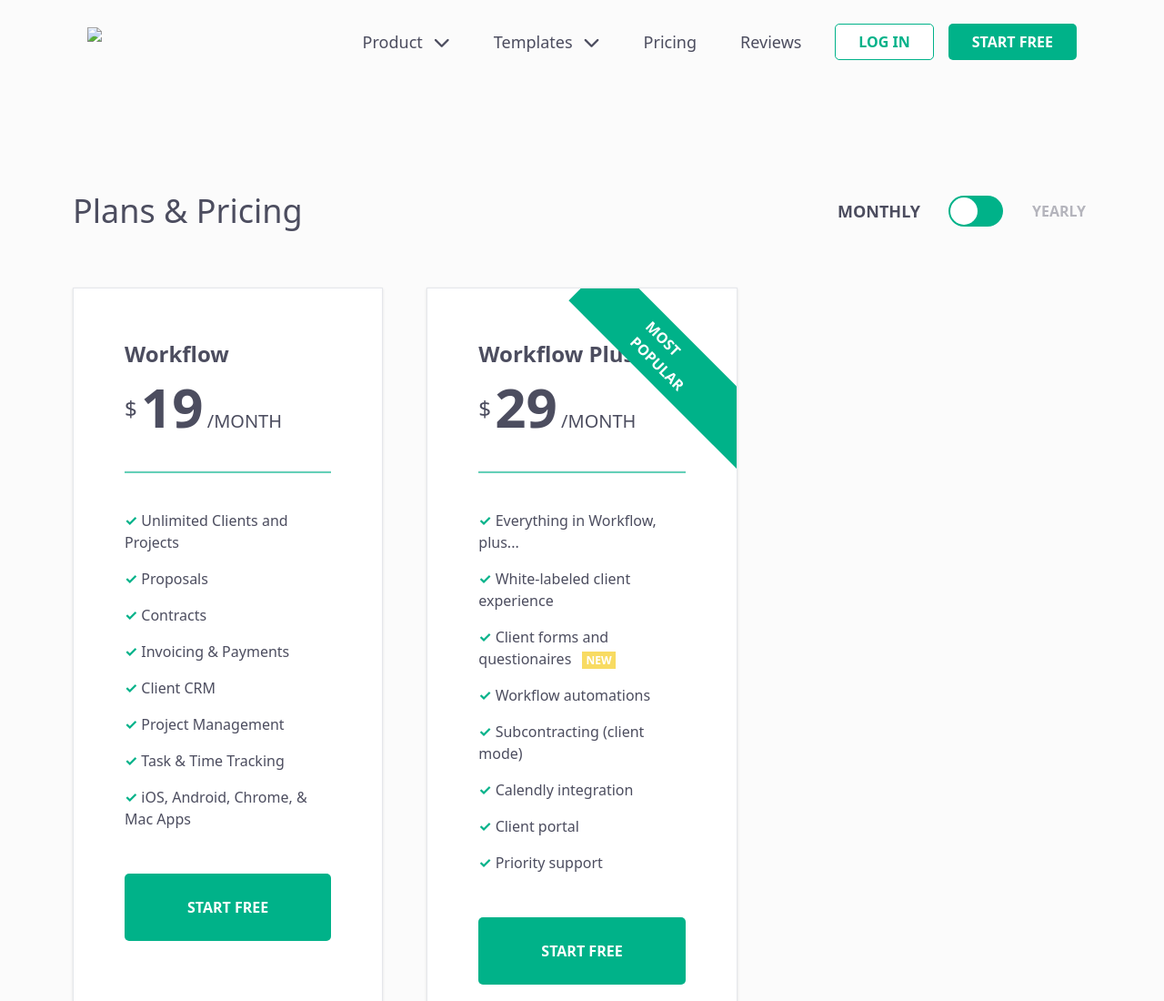
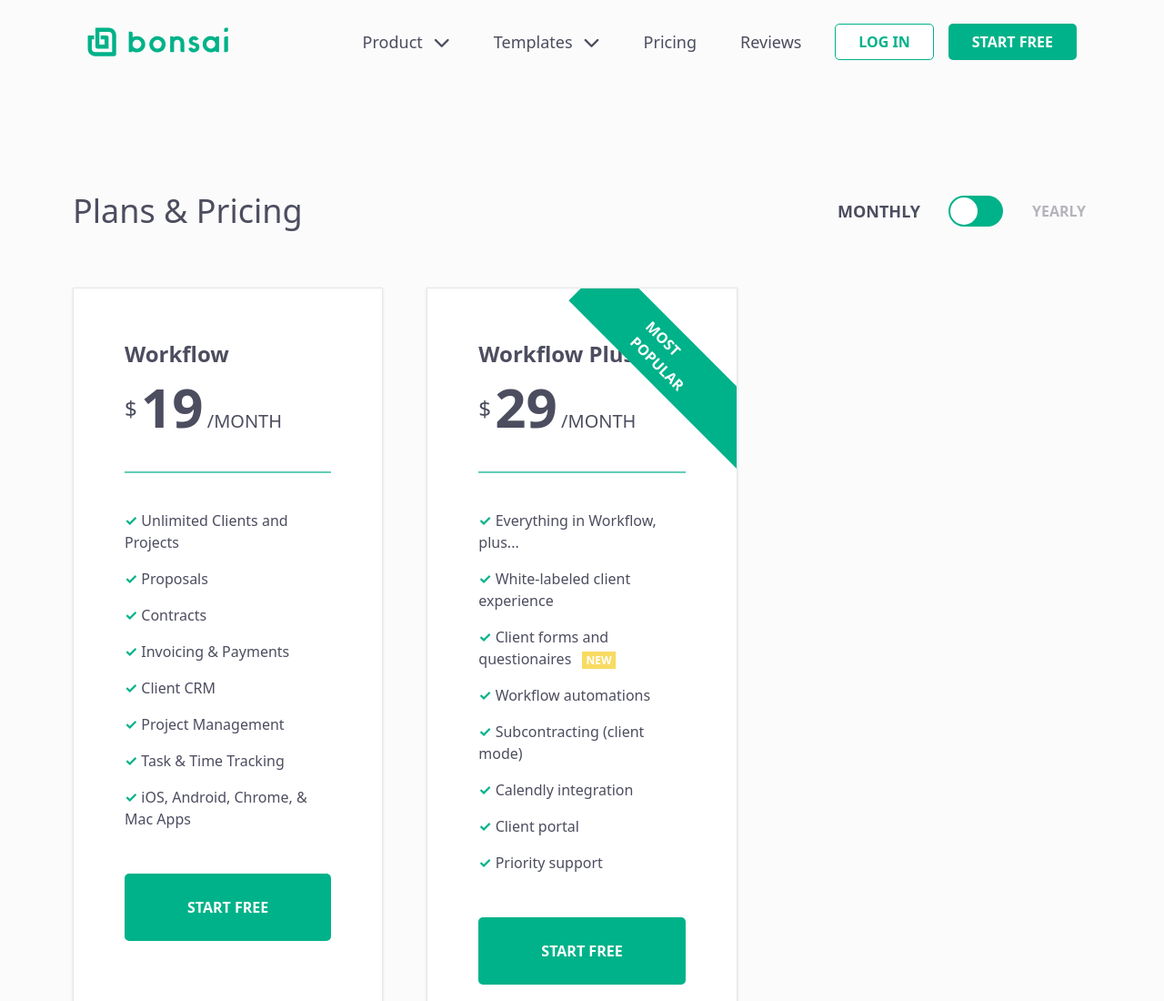
Before and after one commit to diegordgz8/pricing-page, a website: page index.html in a window 1280 px wide. Shown: the top 1100 px of the page at 91% size. Drawn offline with nearby package versions, Linux system fonts and the light colour scheme; the site is published under a folder, as on GitHub Pages, so addresses that start at the root find nothing.

Commit message:
fix: change route to relative

```diff
--- a/index.html
+++ b/index.html
@@ -29,7 +29,7 @@
     <header>
       <div class="grid grid-cols-3 items-center gap-4 px-24 pt-6">
         <a class="w-fit" href="#"
-          ><img class="h-8" src="/assets/img/bonsai-logo.svg"
+          ><img class="h-8" src="assets/img/bonsai-logo.svg"
         /></a>
 
         <nav class="flex items-center justify-center text-lg">
```
